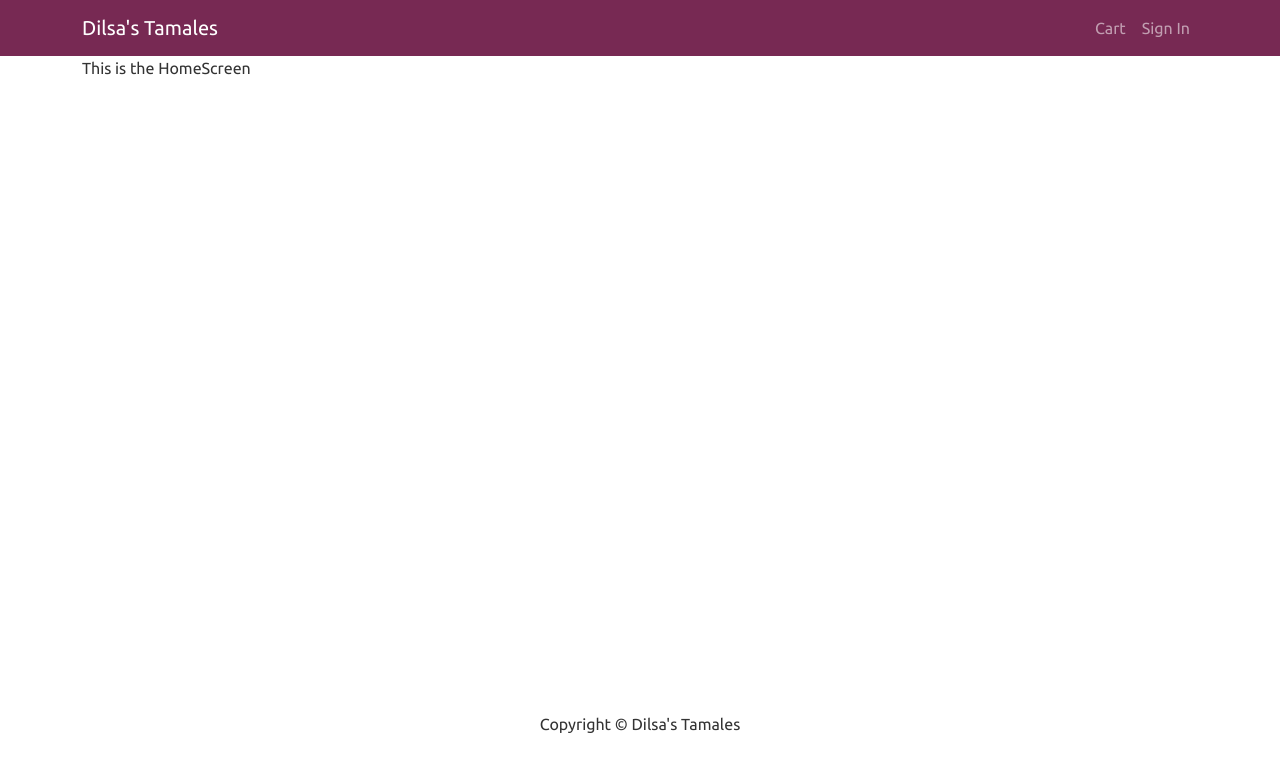
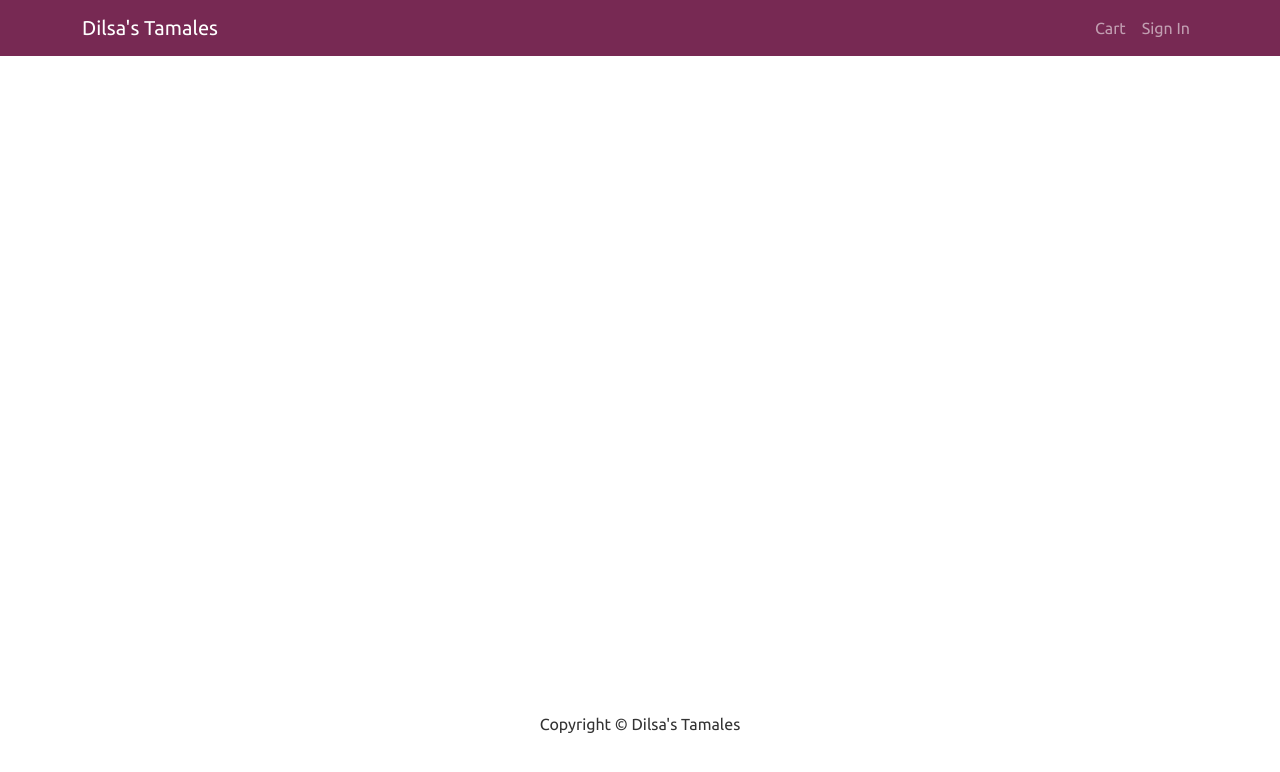
Before and after one commit to albertohuerta22/Tamal-Central, a React (Create React App) app in the folder frontend/: page / in a window 1280 px wide. Shown: the top 772 px of the page. Built offline with nearby package versions, Linux system fonts and the light colour scheme.

Commit message:
created store and added product list reducer

```diff
--- a/frontend/package.json
+++ b/frontend/package.json
@@ -3,9 +3,11 @@
   "version": "0.1.0",
   "private": true,
   "dependencies": {
+    "@reduxjs/toolkit": "^1.8.3",
     "@testing-library/jest-dom": "^5.16.5",
     "@testing-library/react": "^13.3.0",
     "@testing-library/user-event": "^13.5.0",
+    "axios": "^0.27.2",
     "react": "^18.2.0",
     "react-bootstrap": "^2.5.0",
     "react-dom": "^18.2.0",
--- a/frontend/src/index.js
+++ b/frontend/src/index.js
@@ -1,15 +1,16 @@
 import React from 'react';
 import ReactDOM from 'react-dom/client';
-// import { Provider } from 'react-redux';
+import { Provider } from 'react-redux';
 import './bootstrap.min.css';
 import './index.css';
 import App from './App';
+import store from './store';
 
 const root = ReactDOM.createRoot(document.getElementById('root'));
 root.render(
   <React.StrictMode>
-    {/* <Provider> */}
-    <App />
-    {/* </Provider> */}
+    <Provider store={store}>
+      <App />
+    </Provider>
   </React.StrictMode>
 );
--- a/frontend/src/screens/HomeScreen.js
+++ b/frontend/src/screens/HomeScreen.js
@@ -1,7 +1,9 @@
 import React from 'react';
+import { Row, Col } from 'react-bootstrap';
+import { listProducts } from '../action/productActions';
 
 const HomeScreen = () => {
-  return <div>This is the HomeScreen</div>;
+  return <Row></Row>;
 };
 
 export default HomeScreen;
--- /dev/null
+++ b/frontend/src/store.js
@@ -0,0 +1,17 @@
+import { combineReducers, configureStore } from '@reduxjs/toolkit';
+
+//reducer imports
+import { productListReducer } from './reducers/productReducers';
+
+const reducer = combineReducers({
+  productList: productListReducer,
+});
+
+const initialState = {};
+
+const store = configureStore({
+  initialState,
+  reducer,
+});
+
+export default store;
```
Also changed, not shown: 1 other file (tests, documents, lock files or other folders).
